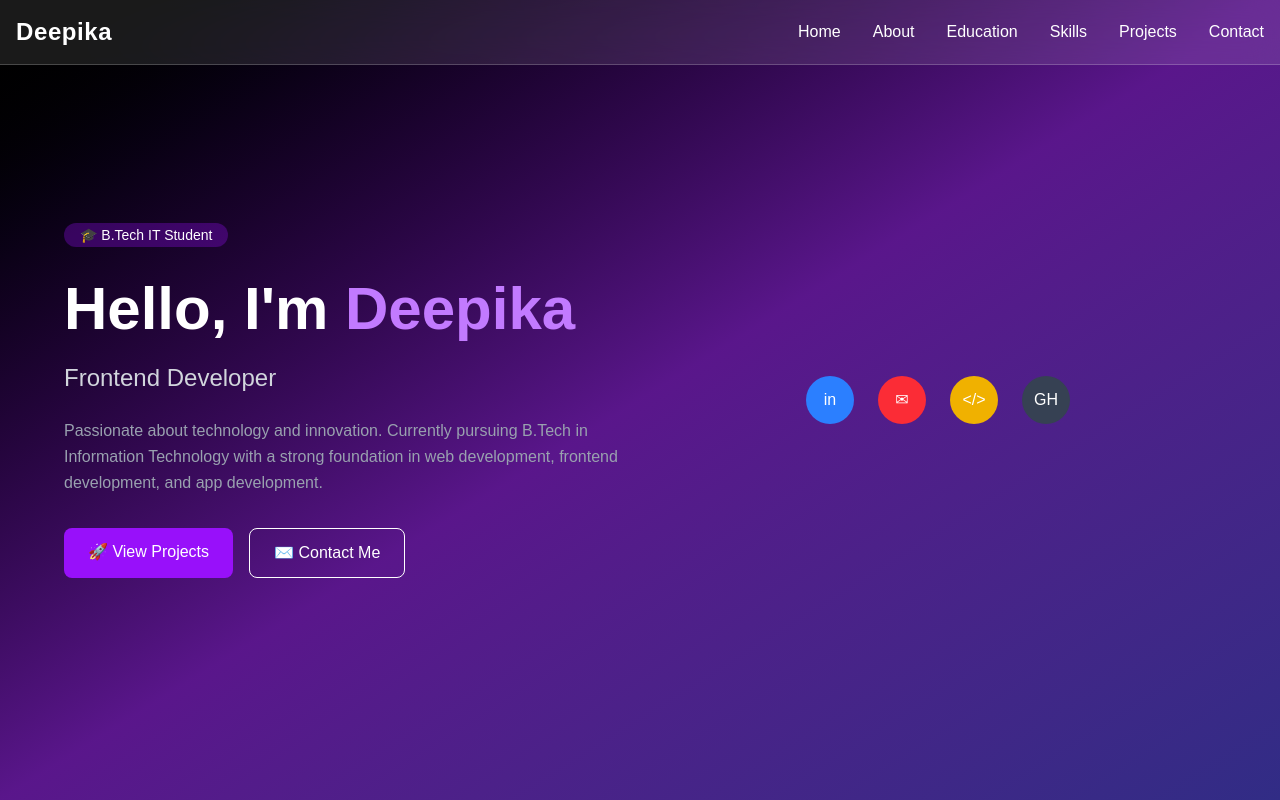
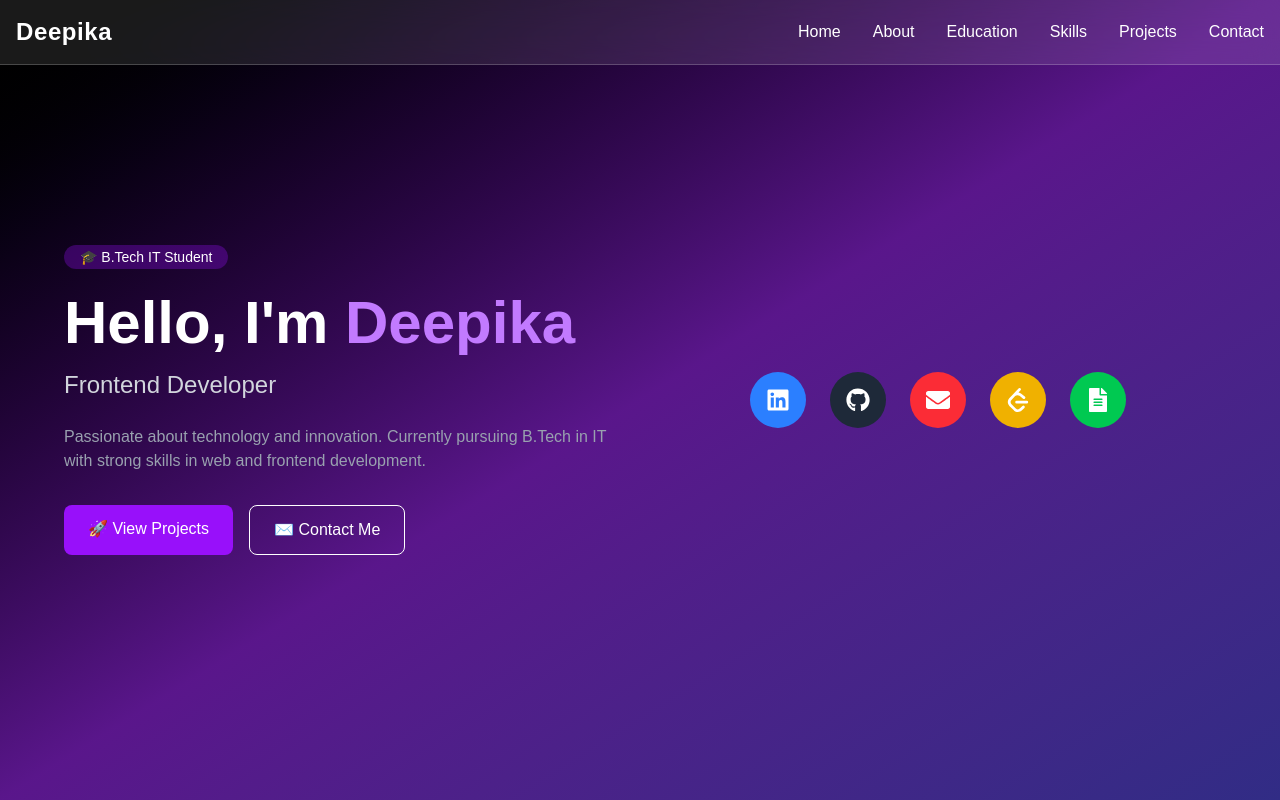
Before and after one commit to Deepika-15B/Deepika-s-Portfolio-Next.js-, a Next.js app: page / in a window 1280 px wide. Built offline with nearby package versions, Linux system fonts and the light colour scheme.

Commit message:
Updated reacted icons

```diff
--- a/app/components/Hero.js
+++ b/app/components/Hero.js
@@ -1,3 +1,6 @@
+import { FaLinkedin, FaGithub, FaEnvelope, FaFileAlt } from "react-icons/fa";
+import { SiLeetcode } from "react-icons/si";
+
 export default function Hero() {
   return (
     <section className="min-h-screen flex items-center justify-center bg-gradient-to-br from-black via-purple-900 to-indigo-900 text-white px-6">
@@ -11,7 +14,7 @@ export default function Hero() {
             🎓 B.Tech IT Student
           </span>
 
-          <h1 className="text-5xl md:text-6xl font-bold mt-6 leading-tight">
+          <h1 className="text-5xl md:text-6xl font-bold mt-6">
             Hello, I'm <span className="text-purple-400">Deepika</span>
           </h1>
 
@@ -19,10 +22,9 @@ export default function Hero() {
             Frontend Developer
           </h2>
 
-          <p className="mt-6 text-gray-400 leading-relaxed">
+          <p className="mt-6 text-gray-400">
             Passionate about technology and innovation. Currently pursuing
-            B.Tech in Information Technology with a strong foundation in
-            web development, frontend development, and app development.
+            B.Tech in IT with strong skills in web and frontend development.
           </p>
 
           {/* Buttons */}
@@ -38,24 +40,38 @@ export default function Hero() {
 
         </div>
 
-        {/* RIGHT SIDE */}
-        <div className="flex justify-center gap-6">
+        {/* RIGHT SIDE - ICONS */}
+        <div className="flex justify-center gap-6 flex-wrap">
 
-          <div className="w-12 h-12 bg-blue-500 rounded-full flex items-center justify-center">
-            in
-          </div>
+          <a href="https://www.linkedin.com/in/deepika0510" target="_blank">
+            <div className="w-14 h-14 bg-blue-500 rounded-full flex items-center justify-center hover:scale-110 transition">
+              <FaLinkedin size={24} />
+            </div>
+          </a>
 
-          <div className="w-12 h-12 bg-red-500 rounded-full flex items-center justify-center">
-            ✉
-          </div>
+          <a href="https://github.com/Deepika-15B" target="_blank">
+            <div className="w-14 h-14 bg-gray-800 rounded-full flex items-center justify-center hover:scale-110 transition">
+              <FaGithub size={24} />
+            </div>
+          </a>
 
-          <div className="w-12 h-12 bg-yellow-500 rounded-full flex items-center justify-center">
-            {"</>"}
-          </div>
+          <a href="mailto:deepikab.23it@kongu.edu">
+            <div className="w-14 h-14 bg-red-500 rounded-full flex items-center justify-center hover:scale-110 transition">
+              <FaEnvelope size={24} />
+            </div>
+          </a>
 
-          <div className="w-12 h-12 bg-gray-700 rounded-full flex items-center justify-center">
-            GH
-          </div>
+          <a href="https://leetcode.com/u/deepika_0510/" target="_blank">
+            <div className="w-14 h-14 bg-yellow-500 rounded-full flex items-center justify-center hover:scale-110 transition">
+              <SiLeetcode size={24} />
+            </div>
+          </a>
+
+          <a href="/resume.pdf" target="_blank">
+            <div className="w-14 h-14 bg-green-500 rounded-full flex items-center justify-center hover:scale-110 transition">
+              <FaFileAlt size={24} />
+            </div>
+          </a>
 
         </div>
 
--- a/package.json
+++ b/package.json
@@ -11,7 +11,8 @@
   "dependencies": {
     "next": "16.2.1",
     "react": "19.2.4",
-    "react-dom": "19.2.4"
+    "react-dom": "19.2.4",
+    "react-icons": "^5.6.0"
   },
   "devDependencies": {
     "@tailwindcss/postcss": "^4",
```
Also changed, not shown: 2 other files (tests, documents, lock files or other folders).
